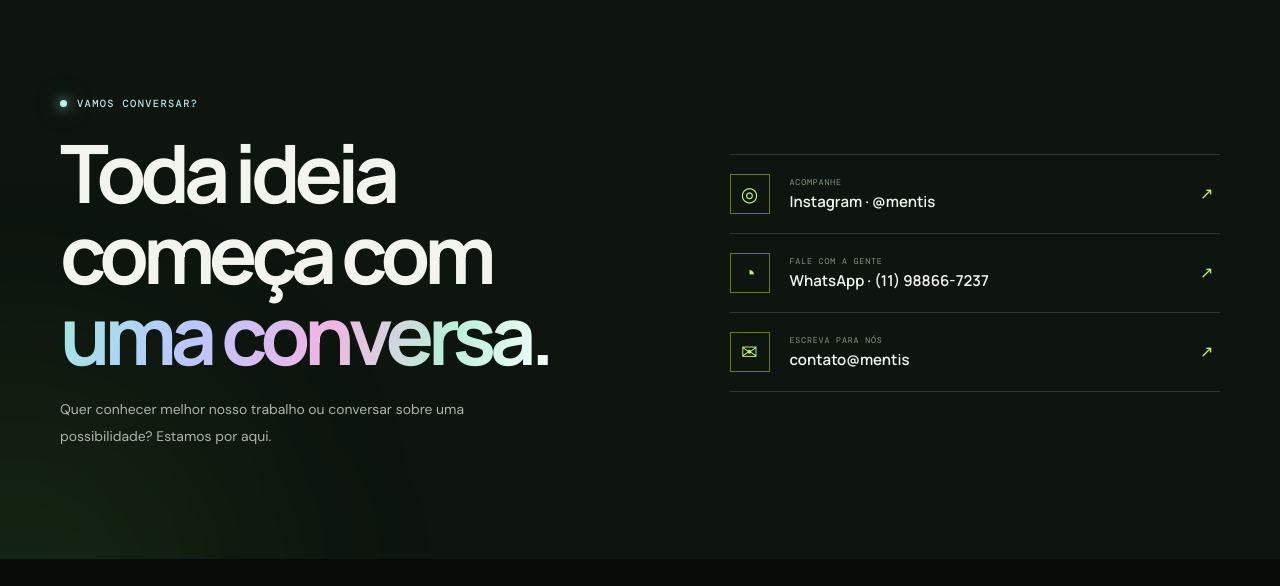
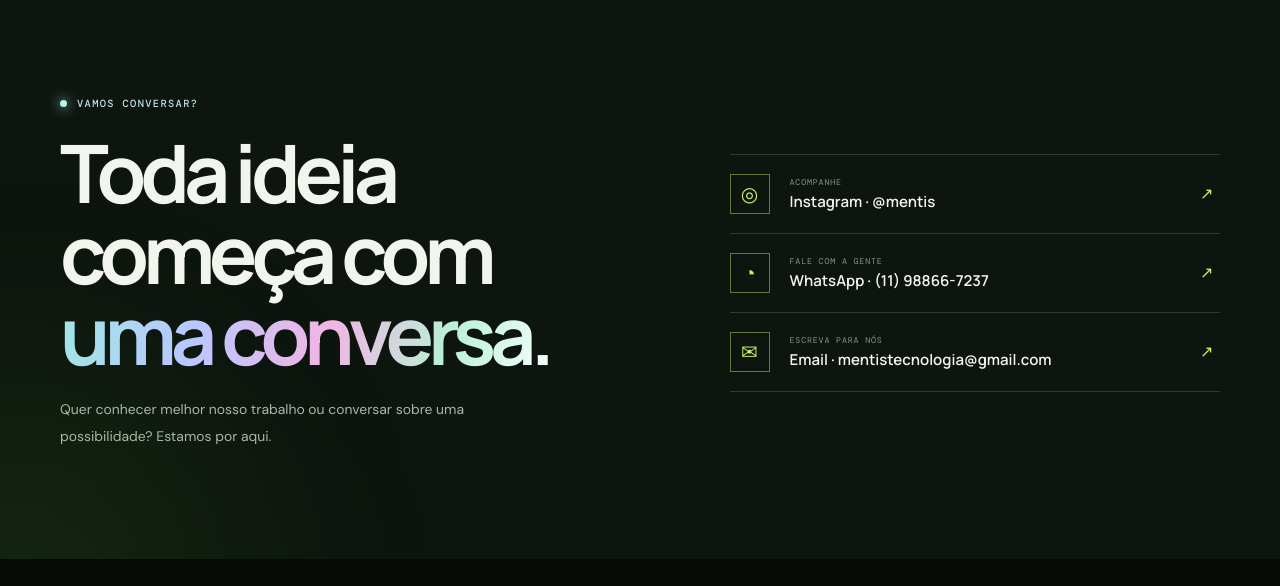
Before and after one commit to Fantasminha20/Mentis, a plain HTML site: page index.html in a window 1280 px wide. Shown: the part 5043-5629 px from the top of the page. Drawn offline with nearby package versions, Linux system fonts and the light colour scheme.

Commit message:
novas mudanças 19/11

```diff
--- a/index.html
+++ b/index.html
@@ -159,7 +159,7 @@
     <div class="contact-list">
       <a href="https://www.instagram.com/mentis/" target="_blank" rel="noopener noreferrer"><span class="contact-icon">◎</span><span><small>ACOMPANHE</small><strong>Instagram · @mentis</strong></span><b>↗</b></a>
       <a href="https://wa.me/5511988667237" target="_blank" rel="noopener noreferrer"><span class="contact-icon">◔</span><span><small>FALE COM A GENTE</small><strong>WhatsApp · (11) 98866-7237</strong></span><b>↗</b></a>
-      <a href="mailto:contato@mentis"><span class="contact-icon">✉</span><span><small>ESCREVA PARA NÓS</small><strong>contato@mentis</strong></span><b>↗</b></a>
+      <a href="mailto:mentistecnologia@gmail.com"><span class="contact-icon">✉</span><span><small>ESCREVA PARA NÓS</small><strong>Email · mentistecnologia@gmail.com</strong></span><b>↗</b></a>
     </div>
   </div></section>
 </main>
```
